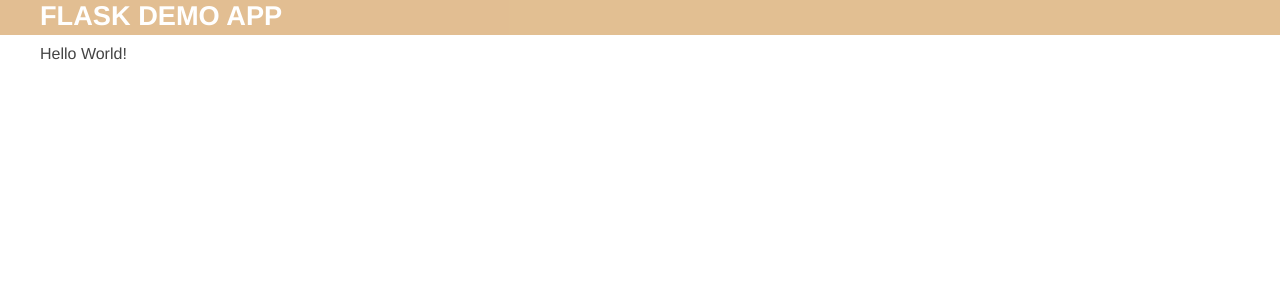
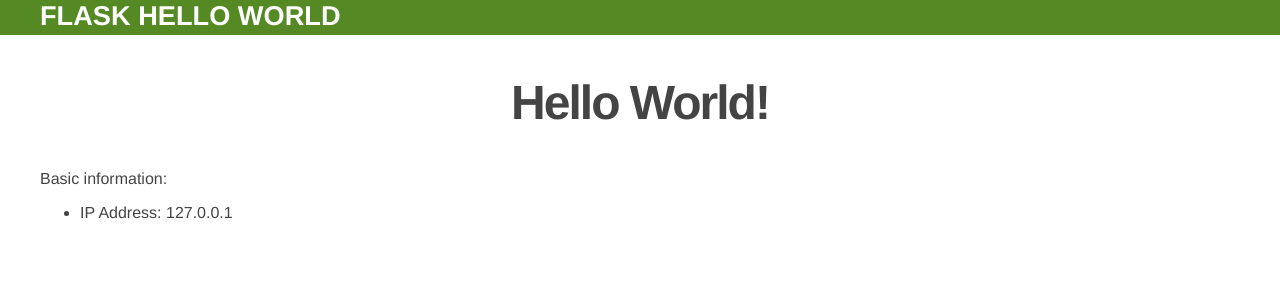
Before and after one commit to stefanfreitag/flask-hello-world, a Flask app: page / in a window 1280 px wide. Shown: the top 300 px of the page. Run offline with Flask 2, Linux system fonts and the light colour scheme.

Commit message:
feat: Enabled showing of IP address in html page

```diff
--- a/src/server.py
+++ b/src/server.py
@@ -1,11 +1,18 @@
 from flask import Flask, render_template
+import socket
 
 server = Flask(__name__)
 
 
 @server.route("/")
 def hello():
-    return render_template("index.html", content="Hello World!")
+    hostname = socket.gethostname()
+    ip_addr = socket.gethostbyname(hostname)
+    content = {"greeting": "Hello World!", "ipAddress": ip_addr}
+    return render_template(
+        "index.html",
+        **content,
+    )
 
 
 if __name__ == "__main__":
--- a/src/static/css/style.css
+++ b/src/static/css/style.css
@@ -8,7 +8,7 @@ body {
  * Formatting the header area
  */
 header {
-  background-color: #DFB887;
+  background-color: #427d0c;
   height: 35px;
   width: 100%;
   opacity: .9;
--- a/src/templates/index.html
+++ b/src/templates/index.html
@@ -7,11 +7,17 @@
   <body>
     <header>
       <div class="container">
-        <h1 class="logo">Flask Demo App</h1>
+        <h1 class="logo">Flask Hello World</h1>
       </div>
     </header>
     <div class="container">
-     {{ content }}
+        <h2>{{ greeting }}</h2>
+    </div>
+    <div class="container">
+        Basic information:
+        <ul>
+            <li>IP Address: {{ ipAddress }}</li>
+        </ul>
     </div>
   </body>
 </html >
```
Also changed, not shown: README.md.
